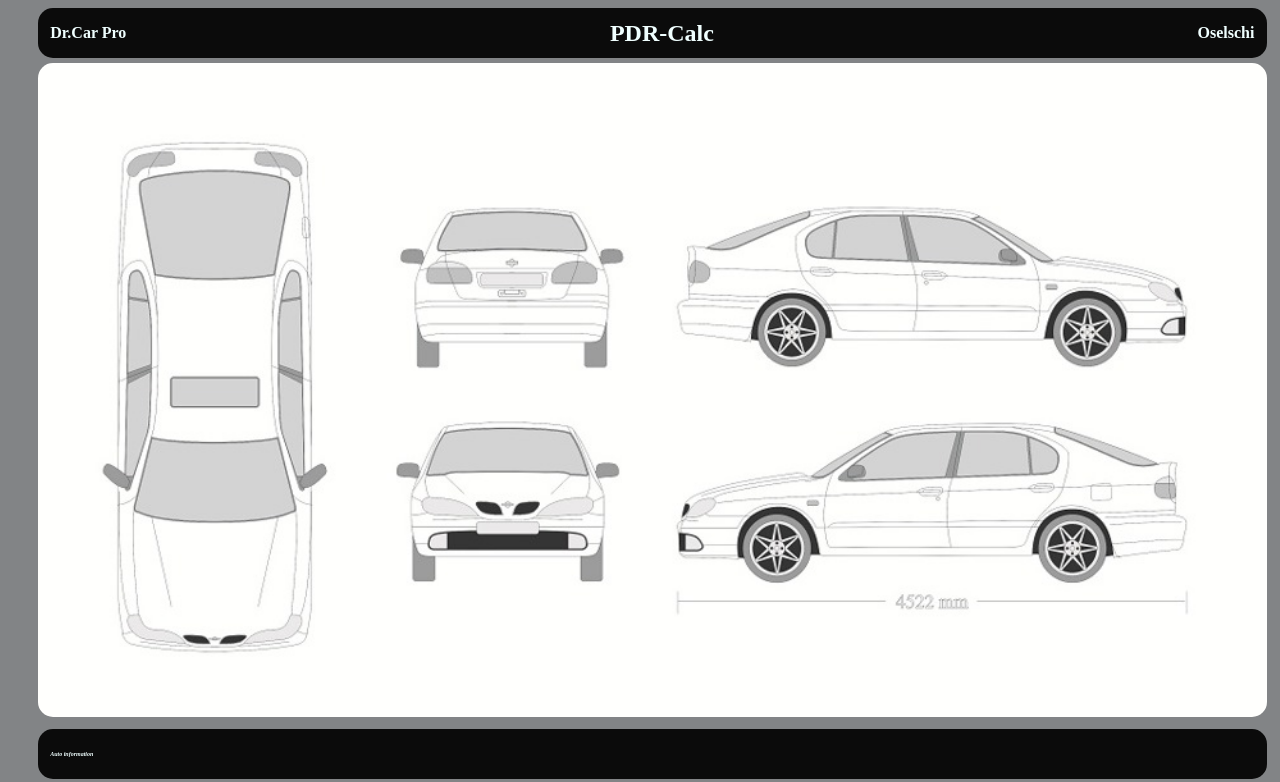
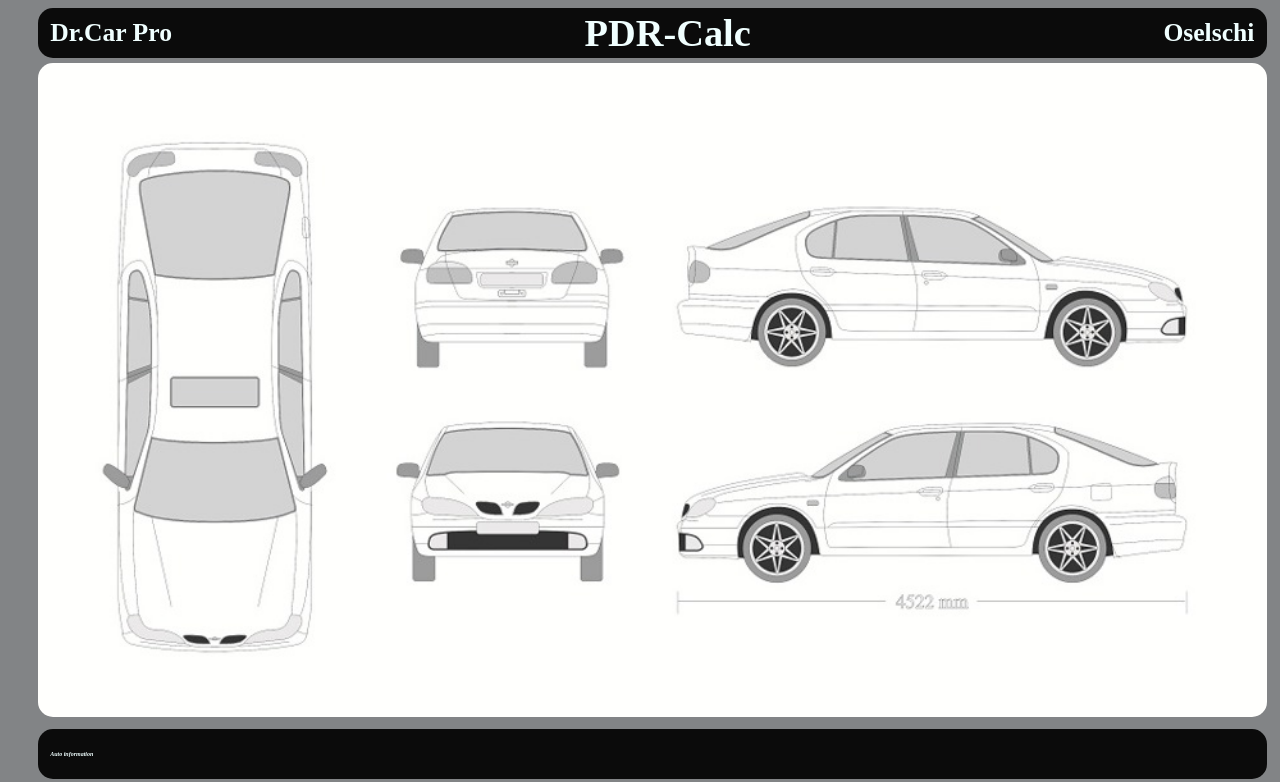
Before and after one commit to PAVLIK-o/Dr.CarPro, a plain HTML site: page index.html in a window 1280 px wide. Shown: the top 782 px of the page. Drawn offline with Linux system fonts and the light colour scheme.

Commit message:
Update style.css

```diff
--- a/css/style.css
+++ b/css/style.css
@@ -31,16 +31,16 @@ body {
 
 .title {
     margin-left: 1%;
-    font-size: 2vh;
+    font-size: 2vw;
 }
 
 .pdrtext {
-    font-size: 3vh;
+    font-size: 3vw;
 }
 
 .login {
     margin-right: 1%;
-    font-size: 2vh;
+    font-size: 2vw;
 }
 
 .imgauto {
```
